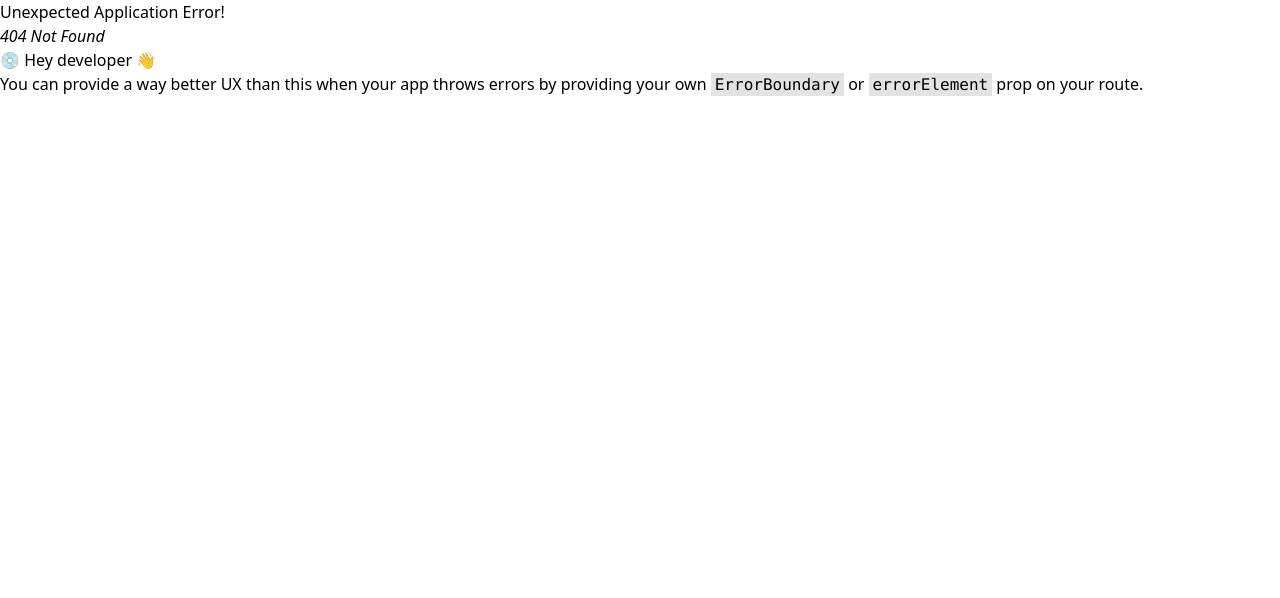
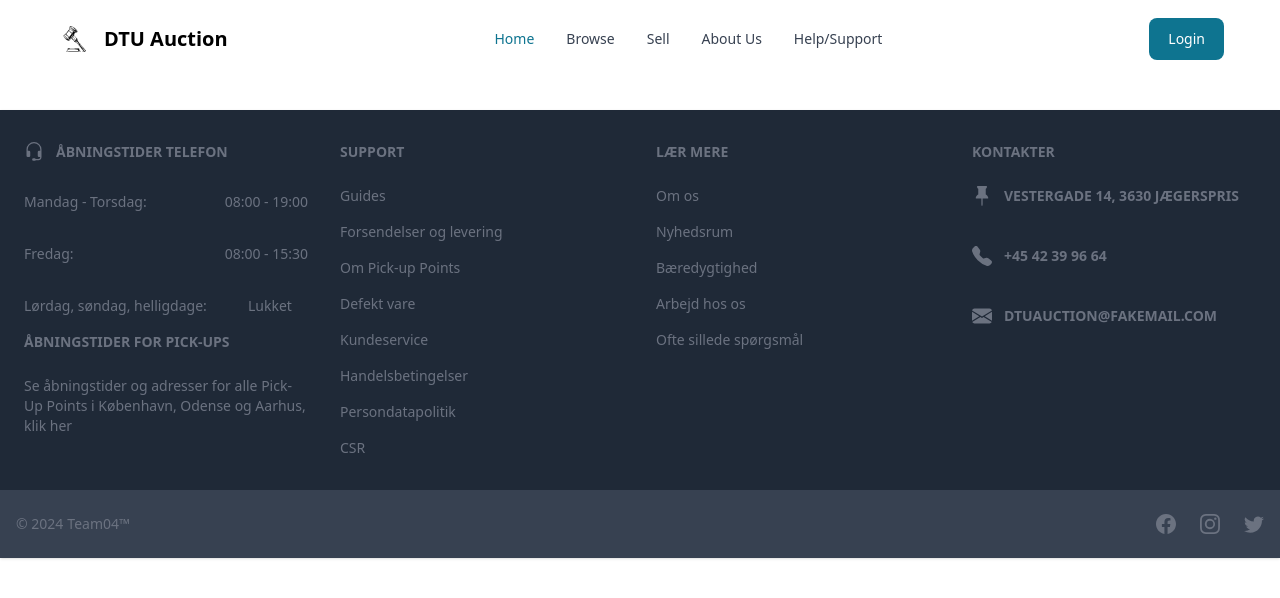
Before and after one commit to DTUGruppe04/auction, a React (Vite) app in the folder frontend/: page /login in a window 1280 px wide. Before the commit this address had no page. Shown: the top 598 px of the page. Built offline with nearby package versions, Linux system fonts and the light colour scheme.

Commit message:
Navigation

```diff
--- a/frontend/src/components/NavigationBar.tsx
+++ b/frontend/src/components/NavigationBar.tsx
@@ -1,4 +1,5 @@
 import { Button, Navbar } from "flowbite-react";
+import { Link } from "react-router-dom";
 
 function NavigationBar() {
     return (
@@ -8,7 +9,8 @@ function NavigationBar() {
                 <span className="self-center whitespace-nowrap text-xl font-semibold dark:text-white">DTU Auction</span>
             </Navbar.Brand>
             <div className="flex md:order-2">
-                <Button>Login</Button>
+                <Link to = "/login"><Button>Login</Button></Link>
+
                 <Navbar.Toggle />
             </div>
             <Navbar.Collapse>
--- a/frontend/src/main.tsx
+++ b/frontend/src/main.tsx
@@ -8,6 +8,7 @@ import App from "./App";
 import Record from "./components/Record";
 import RecordList from "./components/RecordList";
 import "./index.css";
+import LoginRegisterPage from "./pages/login_register.tsx";
 
 const router = createBrowserRouter([
     {
@@ -17,6 +18,10 @@ const router = createBrowserRouter([
             {
                 path: "/",
                 element: <RecordList />,
+            },
+            {
+                path: "/login",
+                element: <LoginRegisterPage />,
             },
         ],
     },
```
